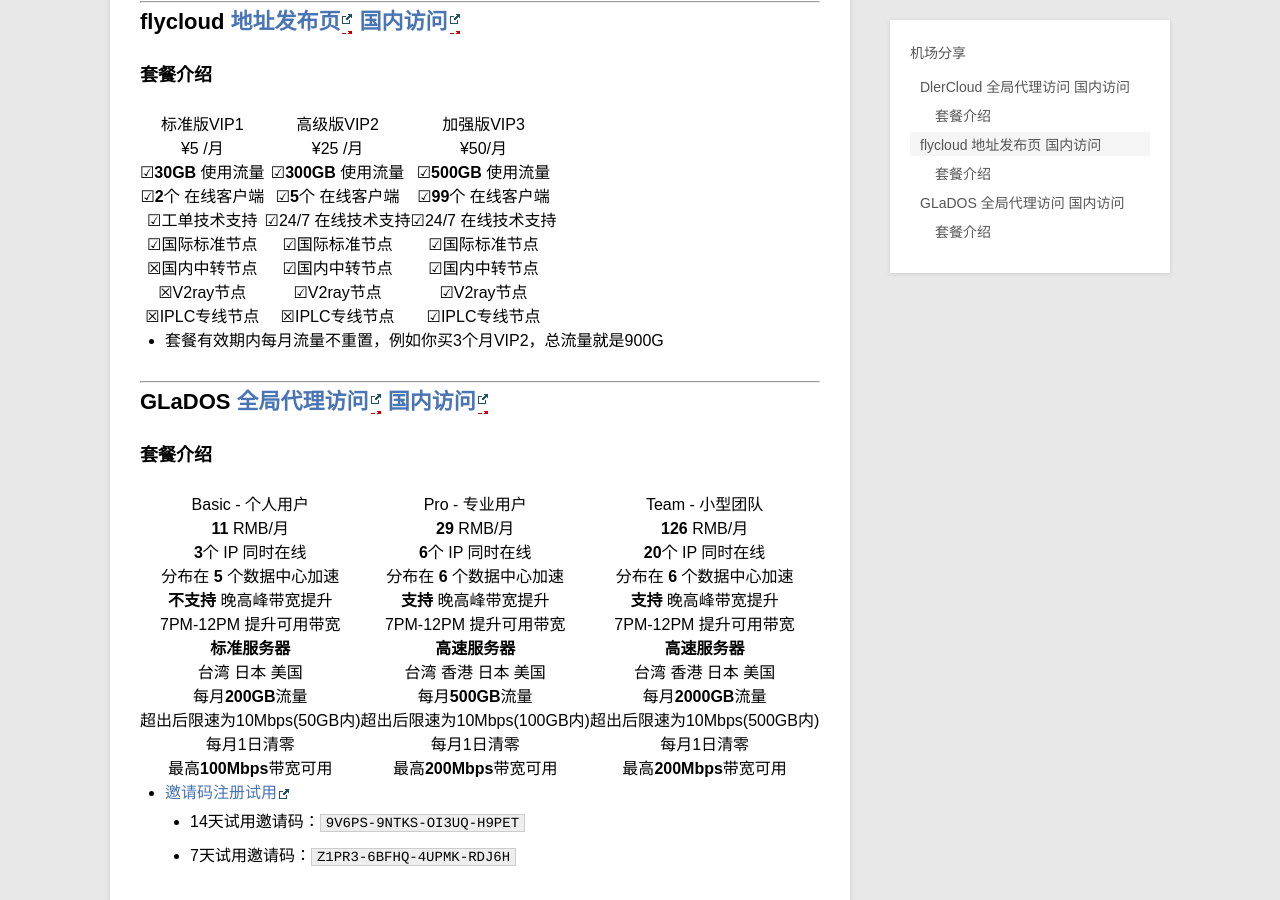
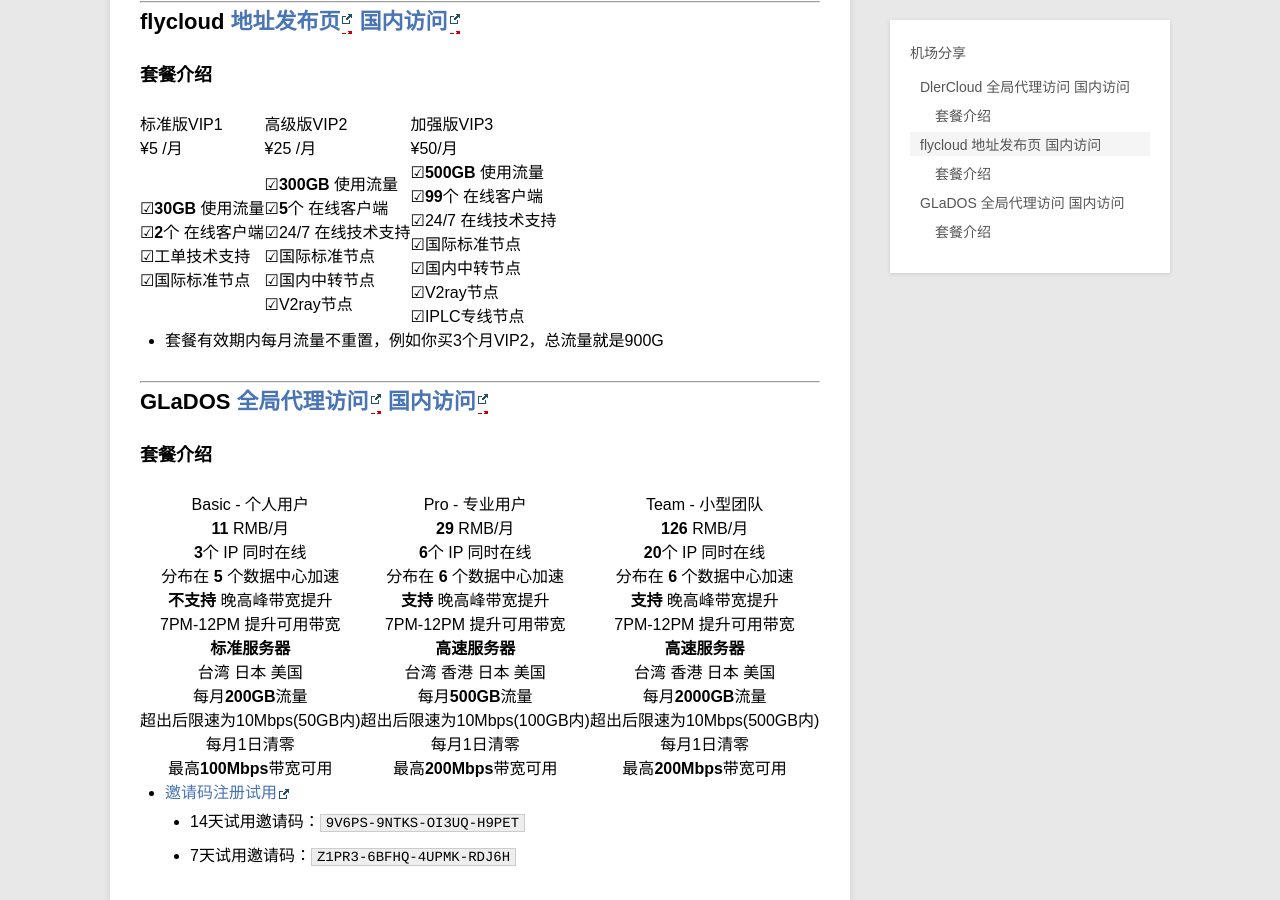
Before and after one commit to Darren-X1/Net-Door, a Jekyll site: the page built from _posts/blog/2019-12-12-jichang.md, in a window 1280 px wide and 900 px high, scrolled down 752 px. Built offline with Jekyll 4.4.1, drawn with Linux system fonts in a browser that asks for light colours.

Commit message:
Update 2019-12-12-jichang.md

```diff
--- a/_posts/blog/2019-12-12-jichang.md
+++ b/_posts/blog/2019-12-12-jichang.md
@@ -22,10 +22,10 @@
 
 ### 套餐介绍
 
-|                          标准版VIP1                          |                          高级版VIP2                          |                          加强版VIP3                          |
-| :----------------------------------------------------------: | :----------------------------------------------------------: | :----------------------------------------------------------: |
-|                            ¥5 /月                            |                           ¥25 /月                            |                            ¥50/月                            |
-| &#9745;**30GB** 使用流量<br/>&#9745;**2**个 在线客户端<br/>&#9745;工单技术支持<br/>&#9745;国际标准节点<br/>&#9746;国内中转节点<br/>&#9746;V2ray节点<br/>&#9746;IPLC专线节点 | &#9745;**300GB** 使用流量<br/>&#9745;**5**个 在线客户端<br/>&#9745;24/7 在线技术支持<br/>&#9745;国际标准节点<br/>&#9745;国内中转节点<br/>&#9745;V2ray节点<br/>&#9746;IPLC专线节点 | &#9745;**500GB** 使用流量<br/>&#9745;**99**个 在线客户端<br/>&#9745;24/7 在线技术支持<br/>&#9745;国际标准节点<br/>&#9745;国内中转节点<br/>&#9745;V2ray节点<br/>&#9745;IPLC专线节点 |
+| 标准版VIP1                                                   | 高级版VIP2                                                   | 加强版VIP3                                                   |
+| :----------------------------------------------------------- | :----------------------------------------------------------- | :----------------------------------------------------------- |
+| ¥5 /月                                                       | ¥25 /月                                                      | ¥50/月                                                       |
+| &#9745;**30GB** 使用流量<br/>&#9745;**2**个 在线客户端<br/>&#9745;工单技术支持<br/>&#9745;国际标准节点 | &#9745;**300GB** 使用流量<br/>&#9745;**5**个 在线客户端<br/>&#9745;24/7 在线技术支持<br/>&#9745;国际标准节点<br/>&#9745;国内中转节点<br/>&#9745;V2ray节点 | &#9745;**500GB** 使用流量<br/>&#9745;**99**个 在线客户端<br/>&#9745;24/7 在线技术支持<br/>&#9745;国际标准节点<br/>&#9745;国内中转节点<br/>&#9745;V2ray节点<br/>&#9745;IPLC专线节点 |
 
 * 套餐有效期内每月流量不重置，例如你买3个月VIP2，总流量就是900G
 
```
